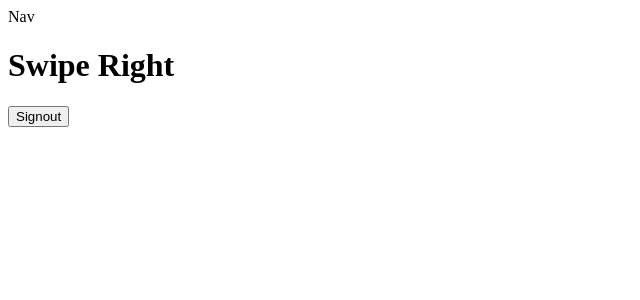
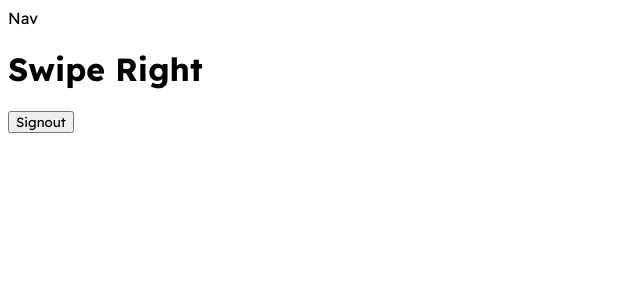
Before and after one commit to kpilszak/tinder-clone, a React (Create React App) app: page / in a window 1280 px wide. Shown: the top 300 px of the page, without its empty margins (0-640 px from the left). Built offline with nearby package versions, Linux system fonts and the light colour scheme.

Commit message:
Set font

```diff
--- a/src/index.css
+++ b/src/index.css
@@ -0,0 +1,10 @@
+@import url('https://fonts.googleapis.com/css2?family=Readex+Pro:wght@160..700&display=swap');
+
+html {
+    margin: 0;
+    padding: 0;
+}
+
+* {
+    font-family: 'Readex Pro', sans-serif;
+}
```
